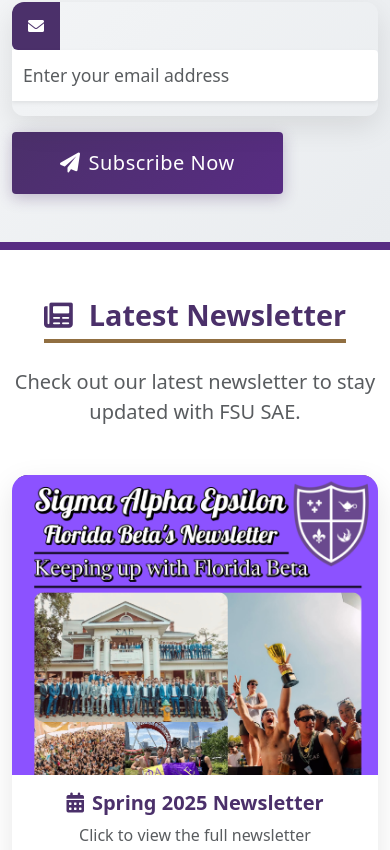
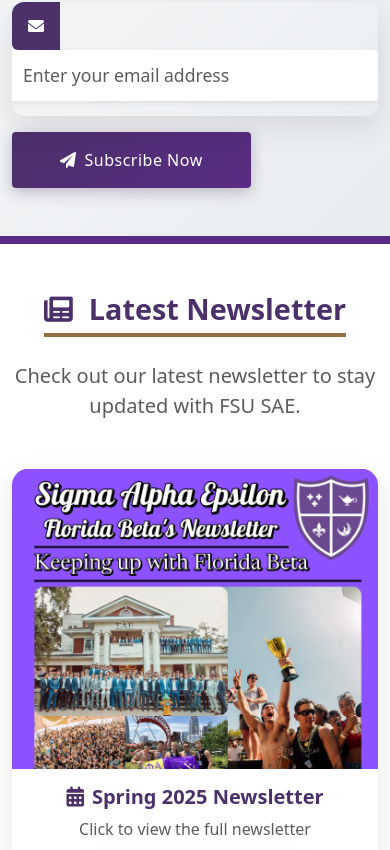
Before and after one commit to mattkoziol/fsu-sae-website, a React (Create React App) app: page / in a window 390 px wide. Shown: the part 814-1664 px from the top of the page. Built offline with nearby package versions, Linux system fonts and the light colour scheme; no server answers.

Commit message:
Updated mobile watermark

```diff
--- a/src/styles/about.css
+++ b/src/styles/about.css
@@ -1,4 +1,3 @@
-
 /* Enhanced About Page Styles */
 
 /* Prevent horizontal scrolling */
@@ -313,6 +312,7 @@
 /* Smooth scrolling */
 html {
   scroll-behavior: smooth;
+  overscroll-behavior: none;
 }
 
 /* Custom spacing utilities */
@@ -335,3 +335,56 @@
   letter-spacing: 0.5px !important;
   transition: all 0.3s ease !important;
 }
+
+.btn-outline-gold:hover,
+.btn-outline-gold:focus {
+  background-color: #916f41;
+  border-color: #916f41;
+  color: #fff !important;
+  transform: translateY(-2px);
+}
+
+/* Mobile Button Fixes */
+@media (max-width: 575.98px) {
+  /* Add margin between stacked buttons */
+  .row.g-3 > .col-12:not(:last-child) {
+    margin-bottom: 0.75rem;
+  }
+
+  /* Ensure buttons don't overlap */
+  .btn.w-100 {
+    display: block;
+    min-height: 44px; /* iOS minimum touch target */
+  }
+}
+
+/* Fix auto-scroll issues */
+.btn {
+  -webkit-touch-callout: none;
+  -webkit-tap-highlight-color: transparent;
+  touch-action: manipulation;
+}
+
+body {
+  -webkit-overflow-scrolling: touch;
+  overscroll-behavior: none;
+}
+
+/* Prevent zoom on button tap (iOS) */
+@media (max-width: 575.98px) {
+  .btn {
+    font-size: 16px !important;
+  }
+}
+
+/* Fix button hover states on touch devices */
+@media (hover: none) and (pointer: coarse) {
+  .hover-lift:hover {
+    transform: none;
+  }
+
+  .btn:active {
+    transform: scale(0.98);
+    transition: transform 0.1s;
+  }
+}
```
